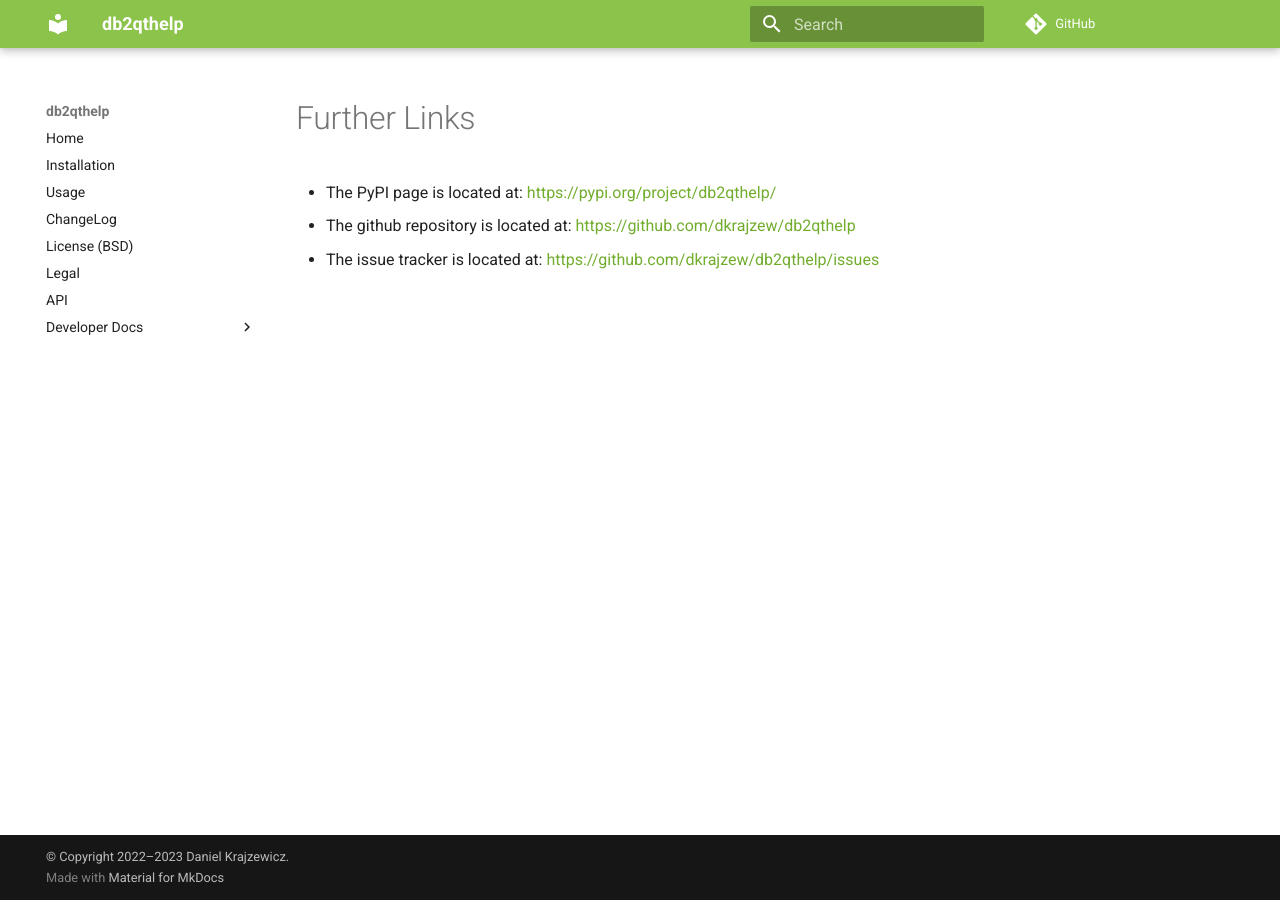
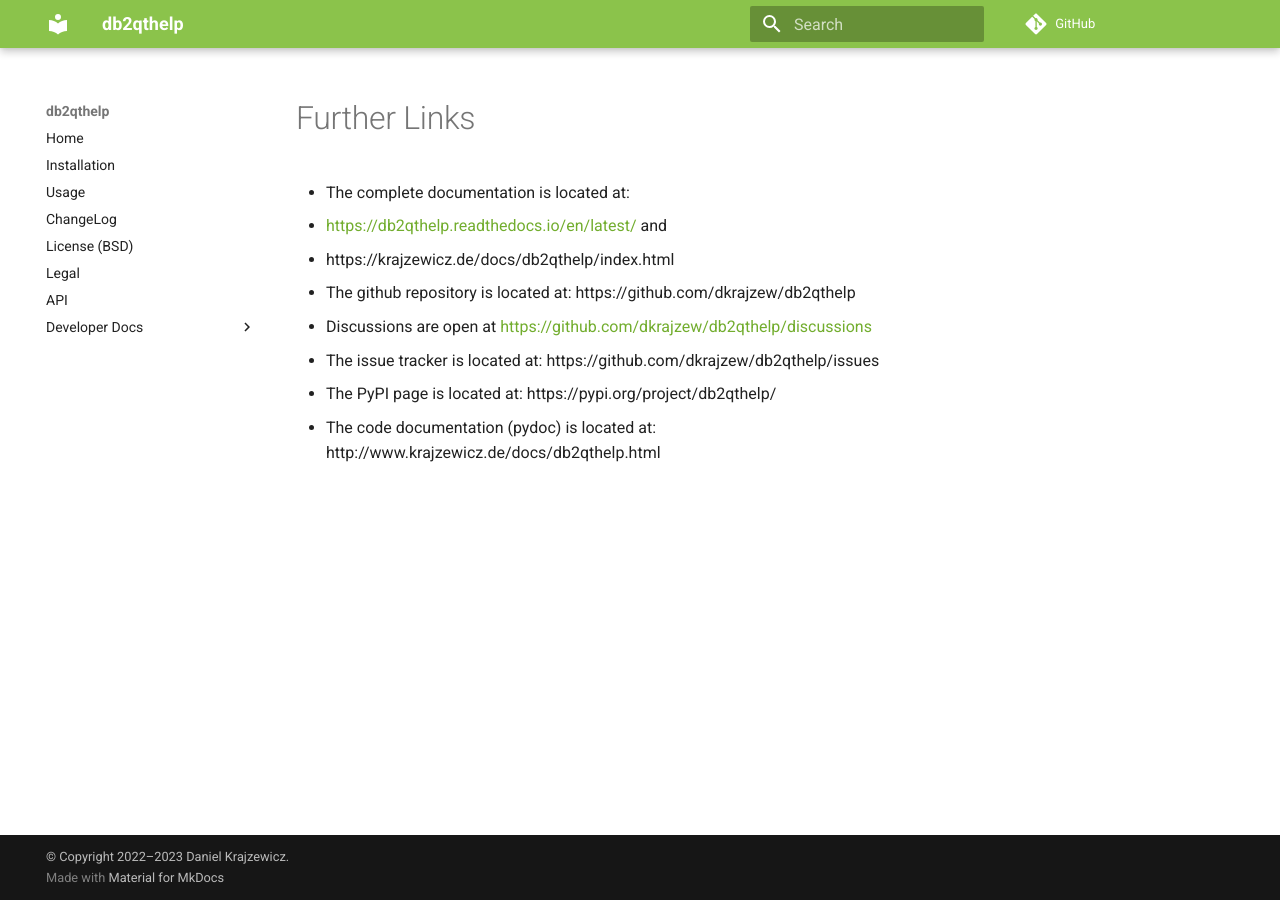
Before and after one commit to dkrajzew/db2qthelp, an MkDocs documentation site: the page built from docs/mkdocs/links.md, in a window 1280 px wide. Built offline with MkDocs 1.6.1 and Material for MkDocs 9.7.7, drawn with Linux system fonts in a browser that asks for light colours; comment, search, counter and statistics services are not loaded.

Commit message:
Update links.md

```diff
--- a/docs/mkdocs/links.md
+++ b/docs/mkdocs/links.md
@@ -1,6 +1,11 @@
 Further Links
 =============
 
-* The PyPI page is located at: <https://pypi.org/project/db2qthelp/>
-* The github repository is located at: <https://github.com/dkrajzew/db2qthelp>
-* The issue tracker is located at: <https://github.com/dkrajzew/db2qthelp/issues>
+* The complete documentation is located at:
+  * <https://db2qthelp.readthedocs.io/en/latest/> and
+  * https://krajzewicz.de/docs/db2qthelp/index.html
+* The github repository is located at: https://github.com/dkrajzew/db2qthelp
+* Discussions are open at <https://github.com/dkrajzew/db2qthelp/discussions>
+* The issue tracker is located at: https://github.com/dkrajzew/db2qthelp/issues
+* The PyPI page is located at: https://pypi.org/project/db2qthelp/
+* The code documentation (pydoc) is located at: http://www.krajzewicz.de/docs/db2qthelp.html
```
